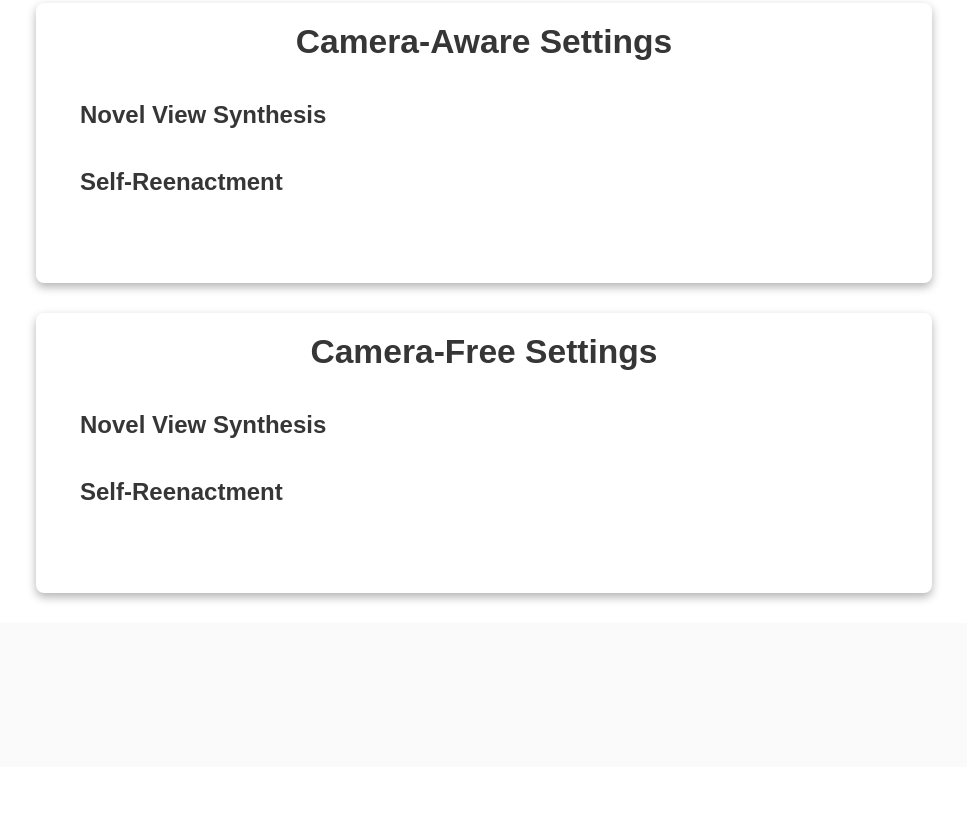
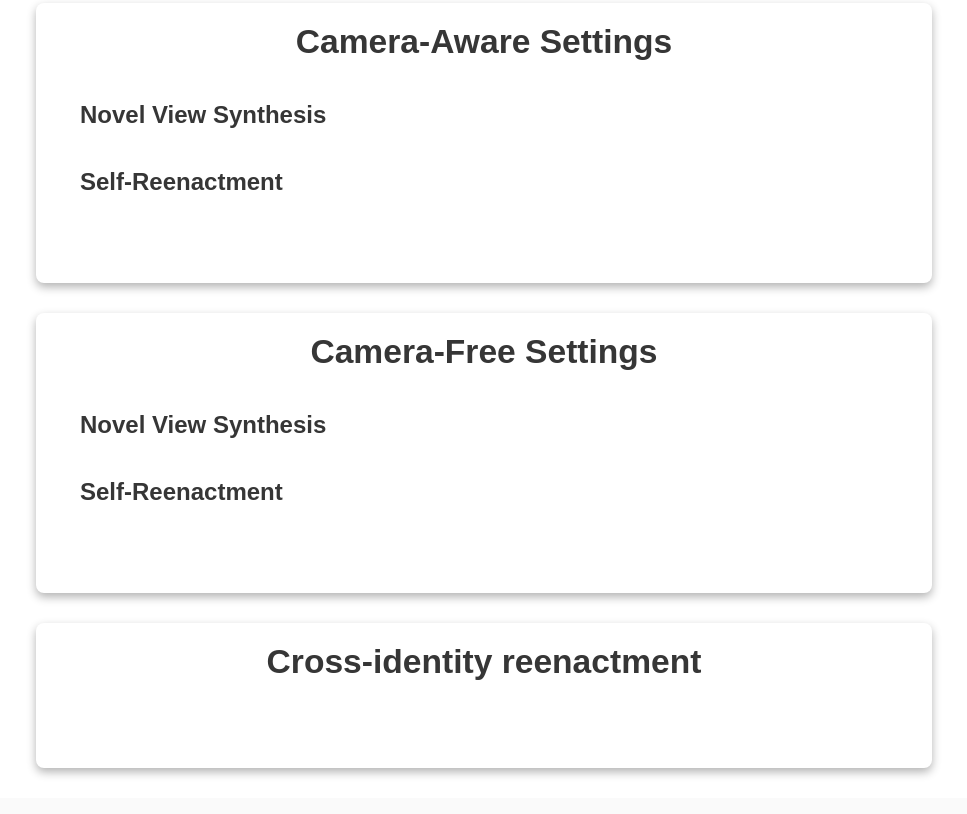
Before and after one commit to syncanimation/MoGaFace.github.io, a plain HTML site: page index.html in a window 1280 px wide. Shown: the part 1267-2081 px from the top of the page, without its empty margins (156-1123 px from the left). Before the commit the page ends 2034 px from the top, so only its background shows below. Drawn offline with nearby package versions, Linux system fonts and the light colour scheme; some icons are missing; a web font is replaced by a local one.

Commit message:
Update index.html

```diff
--- a/index.html
+++ b/index.html
@@ -169,6 +169,18 @@ In this paper, we present MoGaFace, a novel 3D head avatar modeling framework th
   </div>
 </section>
 
+<section class="hero teaser" style="box-shadow: 0 4px 10px rgba(0, 0, 0, 0.3); padding: 20px; border-radius: 8px; width: 70%; max-width: 1000px; margin: 0 auto;margin-bottom: 30px;">
+  <div class="container is-max-desktop" style="padding: 0; margin: 0;">
+    <div class="hero-body">
+      <!-- h2 居中对齐 is-max-desktop-->
+      <h2 class="title is-3" style="font-size: 2.1em; font-weight: bold; margin-bottom: 20px; text-align: center;">Cross-identity reenactment</h2>
+      </h2>
+    </div>
+  </div>
+</section>
+
+
+
 <footer class="footer">
   <div class="container">
   </div>
```
